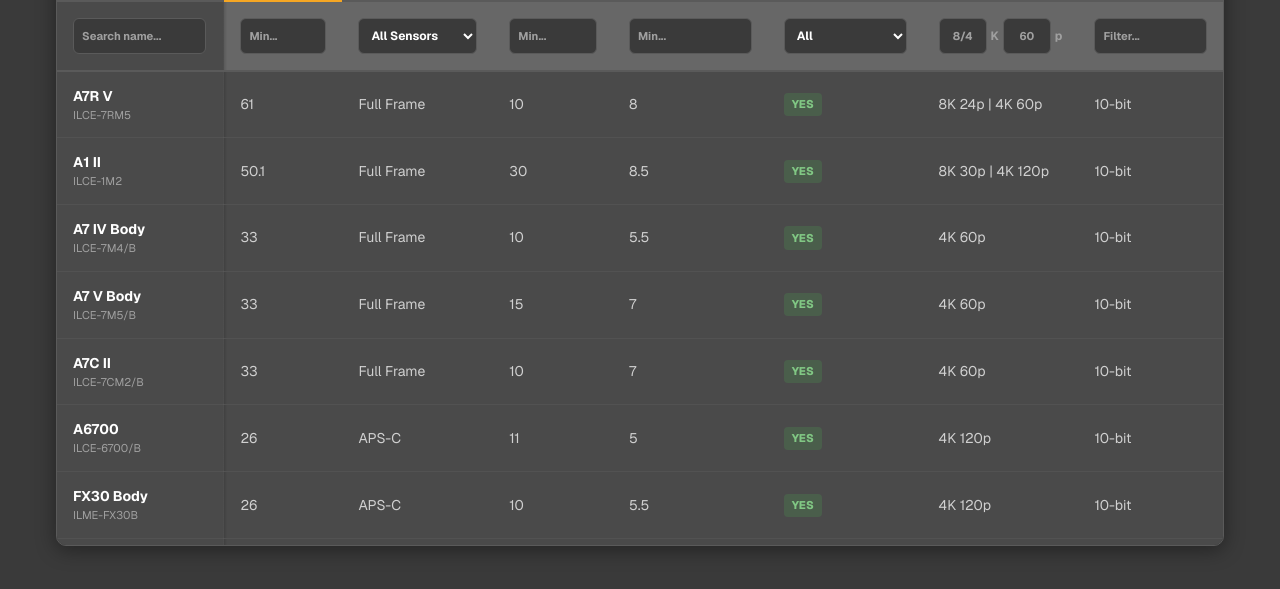
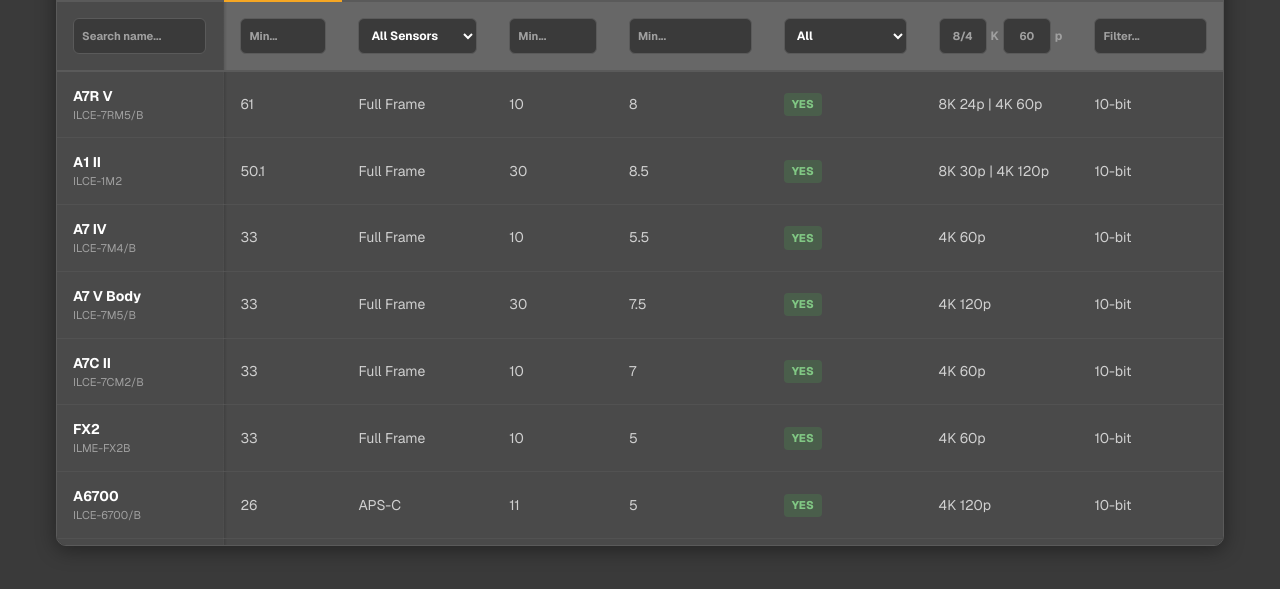
Before and after one commit to dwaynedraper/sony, a Next.js app: page /spec-lookup in a window 1280 px wide. Shown: the part 363-952 px from the top of the page. Built offline with nearby package versions, Linux system fonts and the light colour scheme.

Commit message:
Corrected Specs on some cameras for Spec Finder

```diff
--- a/src/app/spec-lookup/data/specs.ts
+++ b/src/app/spec-lookup/data/specs.ts
@@ -55,7 +55,7 @@
   },
   {
     name: "A7R V",
-    sku: "ILCE-7RM5",
+    sku: "ILCE-7RM5/B",
     mp: 61.0,
     sensorSize: "Full Frame",
     fps: 10,
@@ -67,7 +67,7 @@
   },
   {
     name: "A7S III",
-    sku: "ILCE-7SM3",
+    sku: "ILCE-7SM3/B",
     mp: 12.1,
     sensorSize: "Full Frame",
     fps: 10,
@@ -82,15 +82,15 @@
     sku: "ILCE-7M5/B",
     mp: 33.0,
     sensorSize: "Full Frame",
-    fps: 15,
+    fps: 30,
     weatherSealed: true,
-    ibisStops: 7.0,
+    ibisStops: 7.5,
     video8kFps: 0,
-    video4kFps: 60,
+    video4kFps: 120,
     bitDepth: "10-bit",
   },
   {
-    name: "A7 IV Body",
+    name: "A7 IV",
     sku: "ILCE-7M4/B",
     mp: 33.0,
     sensorSize: "Full Frame",
@@ -126,7 +126,7 @@
     bitDepth: "8-bit",
   },
   {
-    name: "FX3A",
+    name: "FX3",
     sku: "ILME-FX3A",
     mp: 12.1,
     sensorSize: "Full Frame",
@@ -138,7 +138,7 @@
     bitDepth: "10-bit",
   },
   {
-    name: "FX30 Body",
+    name: "FX30",
     sku: "ILME-FX30B",
     mp: 26.0,
     sensorSize: "APS-C",
@@ -238,7 +238,7 @@
     sku: "ZV1F/B",
     mp: 20.1,
     sensorSize: "1-inch",
-    fps: 24,
+    fps: 16,
     weatherSealed: false,
     ibisStops: 0,
     video8kFps: 0,
@@ -260,7 +260,7 @@
   {
     name: "FX2",
     sku: "ILME-FX2B",
-    mp: 24.0,
+    mp: 33.0,
     sensorSize: "Full Frame",
     fps: 10,
     weatherSealed: true,
@@ -268,5 +268,5 @@
     video8kFps: 0,
     video4kFps: 60,
     bitDepth: "10-bit",
-  },
+  }
 ];
```
